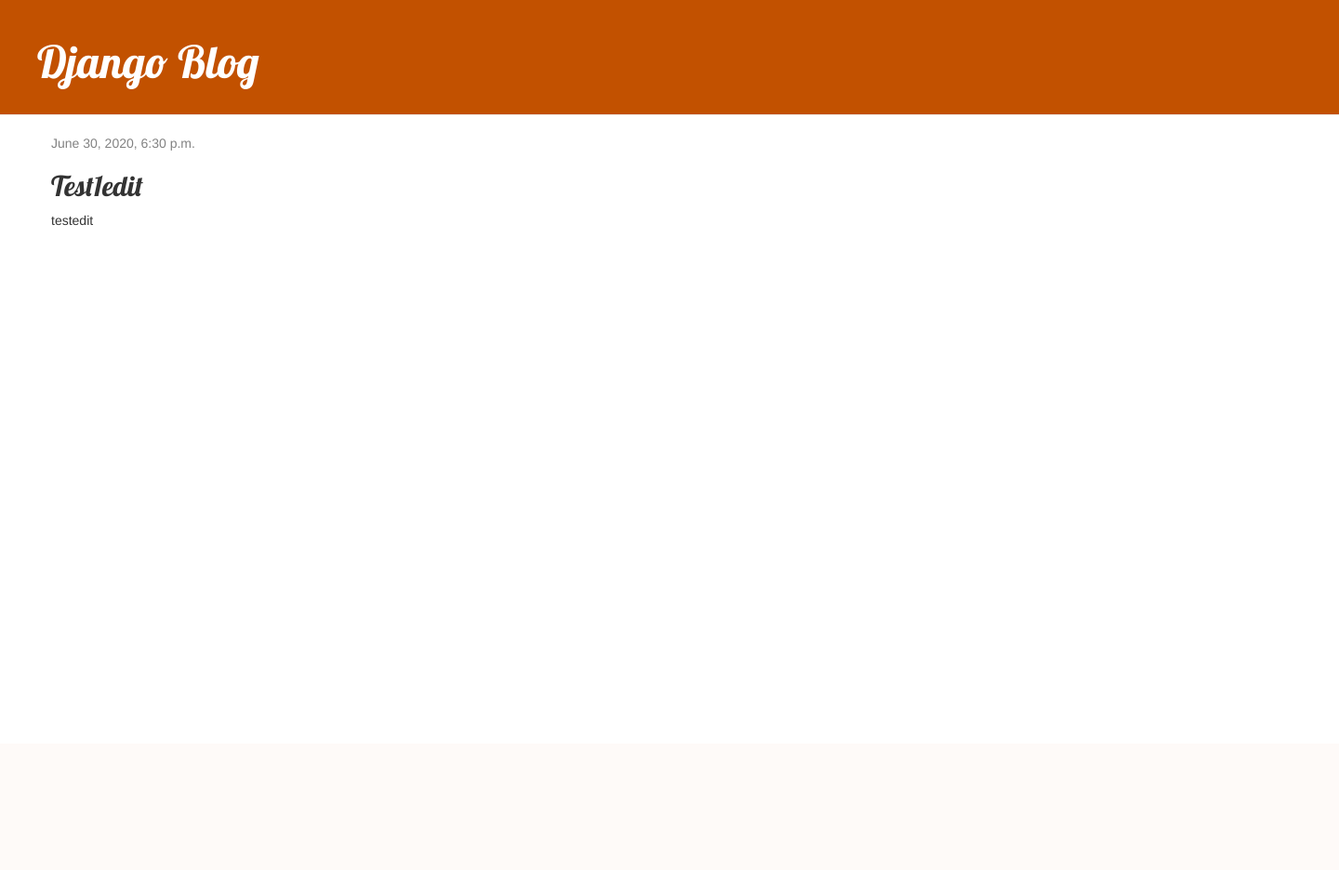
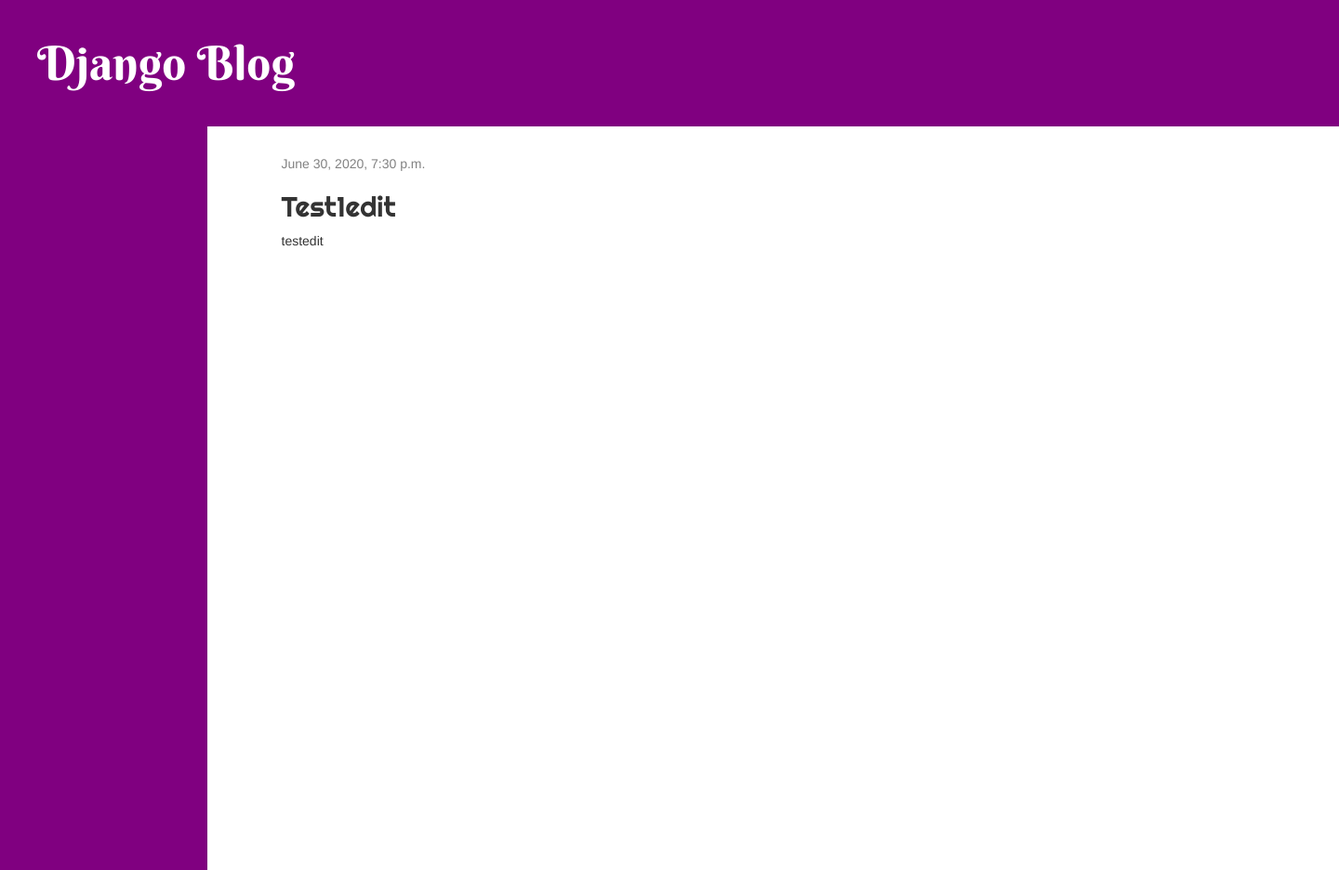
Before and after one commit to ZakeC1/blog, a Django app: page /post/1/ in a window 1440 px wide. Shown: the whole page at 93% size. Before the commit the page ends 243 px from the top, so only its background shows below. Run offline with Django 3.2, Linux system fonts and the light colour scheme; data comes from the database, SQL or seed files in the repository; both versions use the stored data as it was after the commit; some libraries are stand-ins or nearby versions.

Commit message:
Sidenav, new style and borders.

```diff
--- a/blog/static/css/blog.css
+++ b/blog/static/css/blog.css
@@ -1,18 +1,41 @@
 .page-header {
-background-color: #C25100;
-margin-top: 0;
-padding: 20px 20px 20px 40px;
+background-color: purple;
+margin: 0;
+padding: 20px 20px 30px 40px;
+border-width: 0px;
 }
 .page-header h1, .page-header h1 a, .page-header h1 a:visited, .page-header h1 a:active {
 color: #ffffff;
-font-size: 36pt;
+font-size: 38pt;
 text-decoration: none;
 }
+.page {
+display: inline-flex;
+min-height: 100%;
+}
 .content {
-margin-left: 40px;
+flex: 1;
+margin-left: 60px;
+margin-top: 30px;
+padding-left: 20px;
 }
-h1, h2, h3, h4 {
-font-family: 'Lobster', cursive;
+
+.postcontent {
+height: 200px;
+width: 900px;
+border: 2px solid black;
+border-radius: 5px;
+box-sizing: border-box;
+overflow: hidden;
+padding: 10px;
+}
+
+h1 {
+font-family: 'Berkshire Swash';
+}
+
+h2, h3, h4 {
+font-family: 'Righteous';
 }
 .date {
 color: #828282;
@@ -35,3 +58,27 @@ margin-bottom: 70px;
 .post h2 a, .post h2 a:visited {
 color: #000000;
 }
+
+.sidelinks {
+min-height: 500%;
+flex: 0.2;
+width: 200px;
+background-color: purple;
+overflow: shown;
+}
+
+.sidelinks a {
+color: white;
+padding-left: 20px;
+padding-top: 12px;
+padding-bottom: 12px;
+font-size: 18pt;
+text-decoration: none;
+display: block;
+font-family: 'Berkshire Swash';
+}
+
+.sidelinks a:hover {
+background-color: #ddd;
+color: black;
+}
--- a/blog/templates/blog/base.html
+++ b/blog/templates/blog/base.html
@@ -4,7 +4,8 @@
 		<title>Django blog</title>
 		<link rel="stylesheet" href="//maxcdn.bootstrapcdn.com/bootstrap/3.2.0/css/bootstrap.min.css">
 		<link rel="stylesheet" href="//maxcdn.bootstrapcdn.com/bootstrap/3.2.0/css/bootstrap-theme.min.css">
-		<link href="//fonts.googleapis.com/css?family=Lobster&subset=latin,latin-ext" rel="stylesheet" type="text/css">
+		<link href="https://fonts.googleapis.com/css?family=Righteous" rel="stylesheet" type="text/css">
+		<link href="https://fonts.googleapis.com/css?family=Berkshire+Swash" rel="stylesheet" type="text/css">
 		<link rel="stylesheet" href="{% static 'css/blog.css' %}">
 	</head>
 	<body>
@@ -14,11 +15,18 @@
 			{% endif %}
 			<h1><a href="/">Django Blog</a></h1>
 		</div>
-		<div class="content container">
-			<div class="row">
-				<div class="col-md-8">
-				{% block content %}
-				{% endblock %}
+		<div class="page">
+			<div class="sidelinks">
+				{% for post in posts %}
+					<a href="{% url 'post_detail' pk=post.pk %}">{{ post.title }}</a>
+				{% endfor %}
+			</div>
+			<div class="content container">
+				<div class="row">
+					<div class="col-md-8">
+					{% block content %}
+					{% endblock %}
+					</div>
 				</div>
 			</div>
 		</div>
--- a/blogsite/settings.py
+++ b/blogsite/settings.py
@@ -106,7 +106,7 @@ AUTH_PASSWORD_VALIDATORS = [
 
 LANGUAGE_CODE = 'en-GB'
 
-TIME_ZONE = 'GMT'
+TIME_ZONE = 'GB'
 
 USE_I18N = True
 
@@ -118,5 +118,5 @@ USE_TZ = True
 # Static files (CSS, JavaScript, Images)
 # https://docs.djangoproject.com/en/2.2/howto/static-files/
 
-STATIC_URL = '/static/'
+STATIC_URL = '/static/blog/'
 STATIC_ROOT = os.path.join(BASE_DIR, 'static')
```
Also changed, not shown: blog/templates/blog/post_list.html (+5 -3 lines), db.sqlite3.
